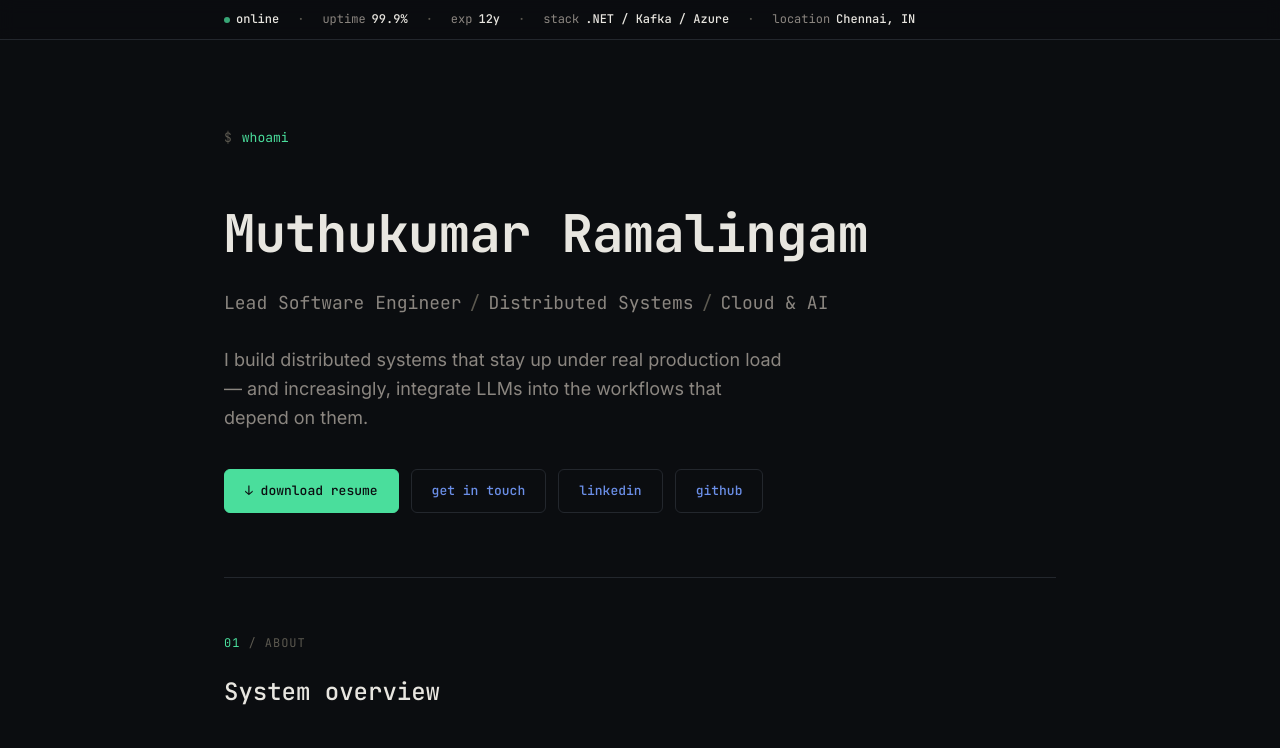
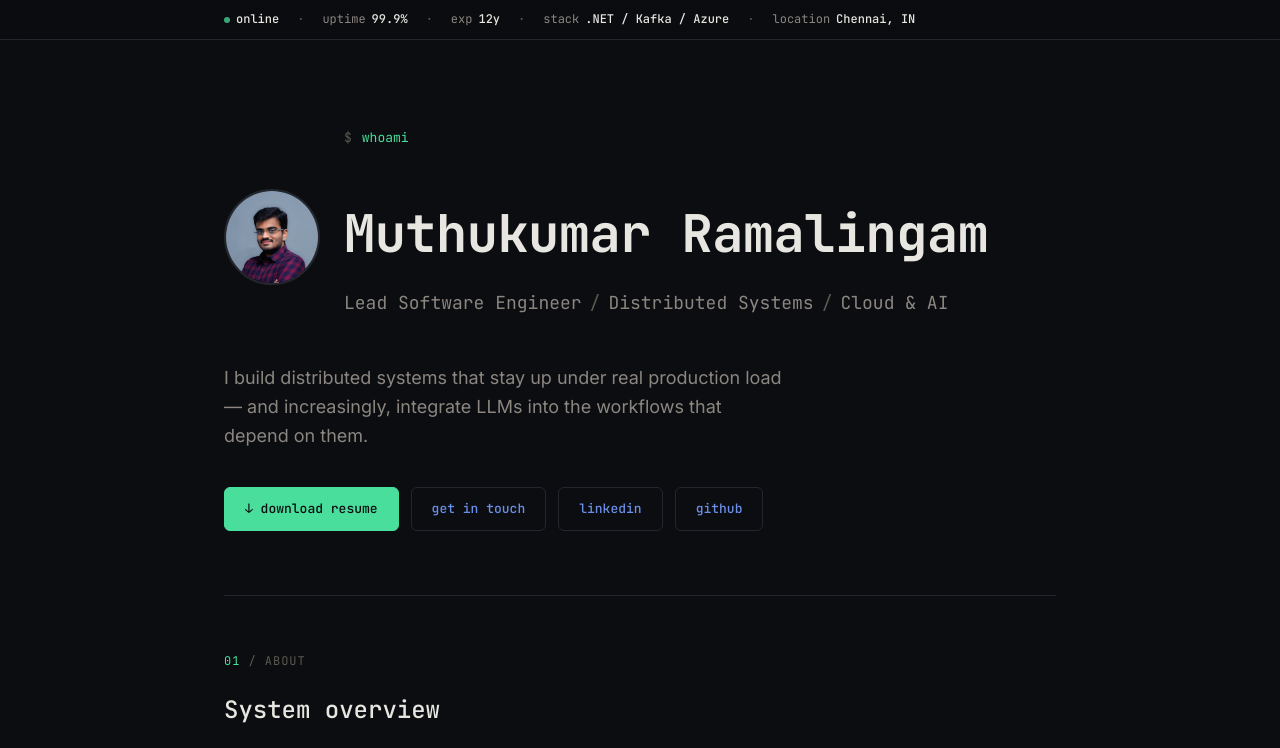
Before and after one commit to MuthuKumarRamalingam/my-portfolio, a React (Create React App) app: page / in a window 1280 px wide. Shown: the top 748 px of the page. Built offline with nearby package versions, Linux system fonts and the light colour scheme.

Commit message:
- Add profile picture

```diff
--- a/src/components/Hero.tsx
+++ b/src/components/Hero.tsx
@@ -4,11 +4,20 @@ import { profile } from "../data/portfolio";
 const Hero: React.FC = () => {
   return (
     <section className="hero">
-      <div className="hero-eyebrow">whoami</div>
-      <h1>{profile.name}</h1>
-      <div className="role">
-        Lead Software Engineer<span className="sep">/</span>Distributed Systems
-        <span className="sep">/</span>Cloud &amp; AI
+      <div className="hero-top">
+        <img
+          src="/profile.jpg"
+          alt={profile.name}
+          className="hero-photo"
+        />
+        <div>
+          <div className="hero-eyebrow">whoami</div>
+          <h1>{profile.name}</h1>
+          <div className="role">
+            Lead Software Engineer<span className="sep">/</span>Distributed Systems
+            <span className="sep">/</span>Cloud &amp; AI
+          </div>
+        </div>
       </div>
       <p className="lede">{profile.lede}</p>
       <div className="hero-actions">
--- a/src/styles/portfolio.css
+++ b/src/styles/portfolio.css
@@ -110,6 +110,22 @@
 .hero {
   padding: 88px 0 64px;
   border-top: none;
+}
+
+.hero-top {
+  display: flex;
+  align-items: center;
+  gap: 24px;
+  margin-bottom: 8px;
+  flex-wrap: wrap;
+}
+.hero-photo {
+  width: 96px;
+  height: 96px;
+  border-radius: 50%;
+  object-fit: cover;
+  border: 2px solid var(--border);
+  flex-shrink: 0;
 }
 .hero-eyebrow {
   font-family: var(--mono);
```
Also changed, not shown: public/profile.jpg (added).
